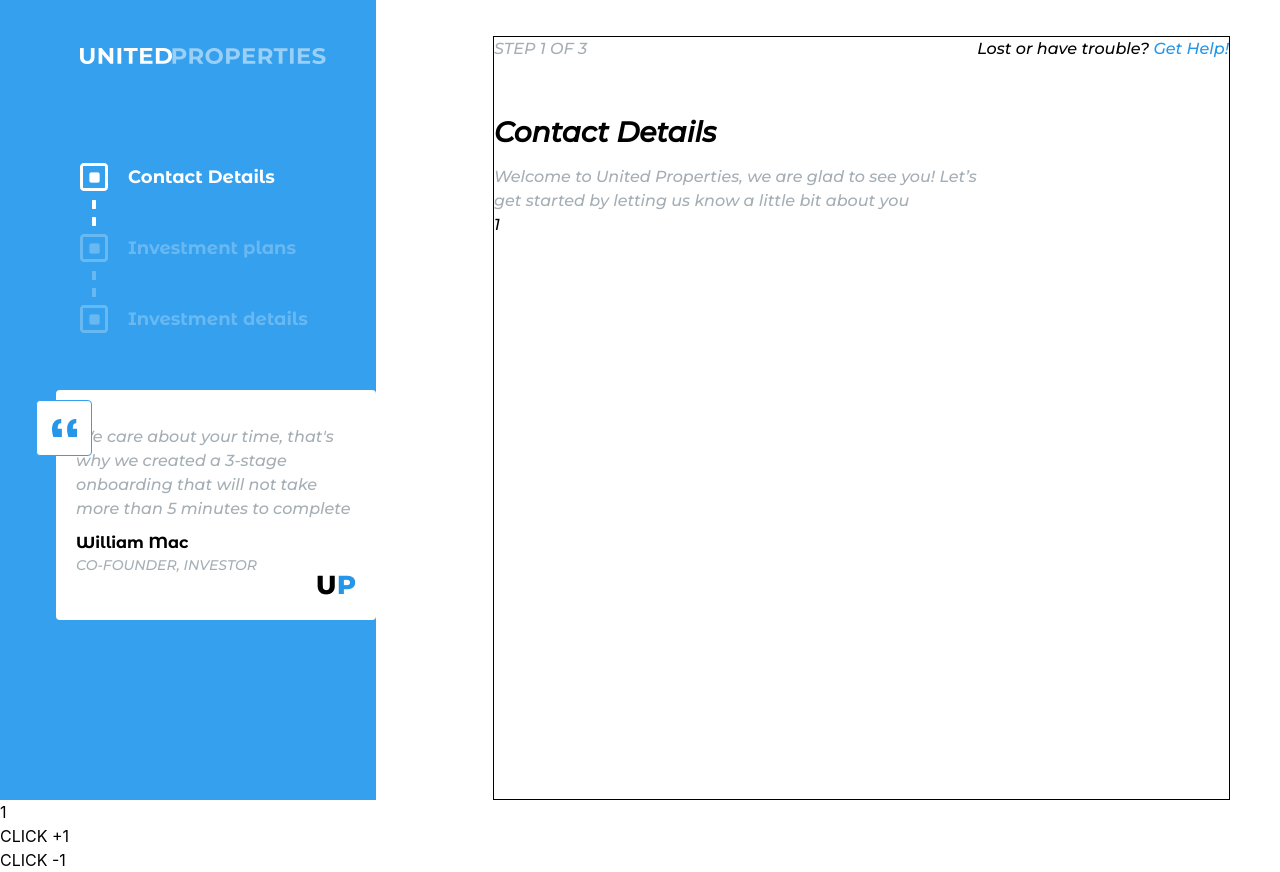
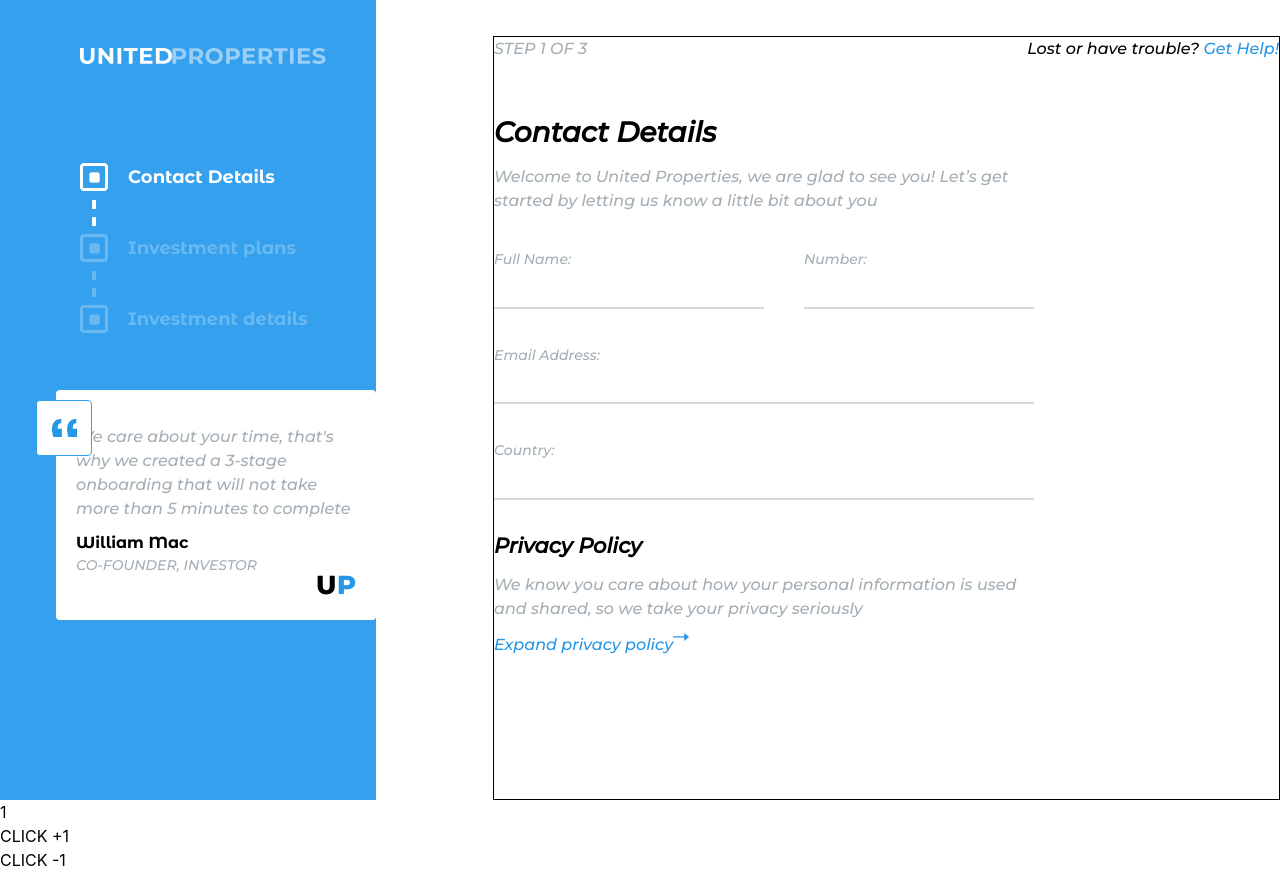
Before and after one commit to Frenzarectah/Investment_plan, a React (Create React App) app: page / in a window 1280 px wide. Built offline with nearby package versions, Linux system fonts and the light colour scheme.

Commit message:
adding the first page form

```diff
--- a/src/App.css
+++ b/src/App.css
@@ -8,6 +8,9 @@
 }
 .extrabold{
   font-weight:900;
+}
+label{
+  margin:36px 0 5px;
 }
 
 #modal{
--- a/src/components/Form/Form.js
+++ b/src/components/Form/Form.js
@@ -1,14 +1,35 @@
 import { useContext } from "react";
 import { globale } from "../../App";
 import '../Form/Form.css';
+import arrow from "./assets/arrow.png";
 
 const Form = () =>{
     const [page,setPage] = useContext(globale);
     if (page === 1){
         return(
-            <>
-                <div>{page}</div>
-            </>
+            <form className="montserrat w-100 flex flex-col">
+                <div className="flex flex-row justify-between">
+                    <label for="name" className="w-[270px] text-[14px] text-[#A4AEB4]">Full Name:</label>
+                    <label for="number" className="w-[230px] text-[14px] text-[#A4AEB4]">Number:</label>
+                </div>
+                <div className="flex flex-row justify-between">
+                    <input type="text" id="name" className="w-[270px] text-[21px] text-black border-b-2 border-[#D5D9DC]" required></input>
+                    <input type="tel" id="number" className="w-[230px] text-[21px] text-black border-b-2 border-[#D5D9DC]" required></input>
+                </div>
+                <div className="w-[540px] flex flex-col mx-auto">
+                    <label for="mail" className="text-[14px] text-[#A4AEB4]">Email Address:</label>
+                    <input type="email" id="mail" className="text-[21px] text-black border-b-2 border-[#D5D9DC]" required></input>
+                </div>
+                <div className="w-[540px] flex flex-col mx-auto">
+                    <label for="country" className="text-[14px] text-[#A4AEB4]">Country:</label>
+                    <input type="email" id="country" className="text-[21px] text-black border-b-2 border-[#D5D9DC]" required></input>
+                </div>
+                <div className="w-[540px] mt-[30px] flex flex-col mx-auto">
+                   <div className="text-[21px] extrabold text-black">Privacy Policy</div>
+                   <div className="text-[16px] text-[#a4aeb4] my-[12px]">We know you care about how your personal information is used and shared, so we take your privacy seriously</div>
+                   <div className="text-[16px] text-[#2696E8] flex flex-row align-center"><span>Expand privacy policy</span><img style={{width:"16px",height:"8px"}} src={arrow}/></div>
+                </div>
+            </form>
         )}
     else{
         return(
```
Also changed, not shown: src/components/Form/assets/arrow.png (added), 1 other file (tests, documents, lock files or other folders).
